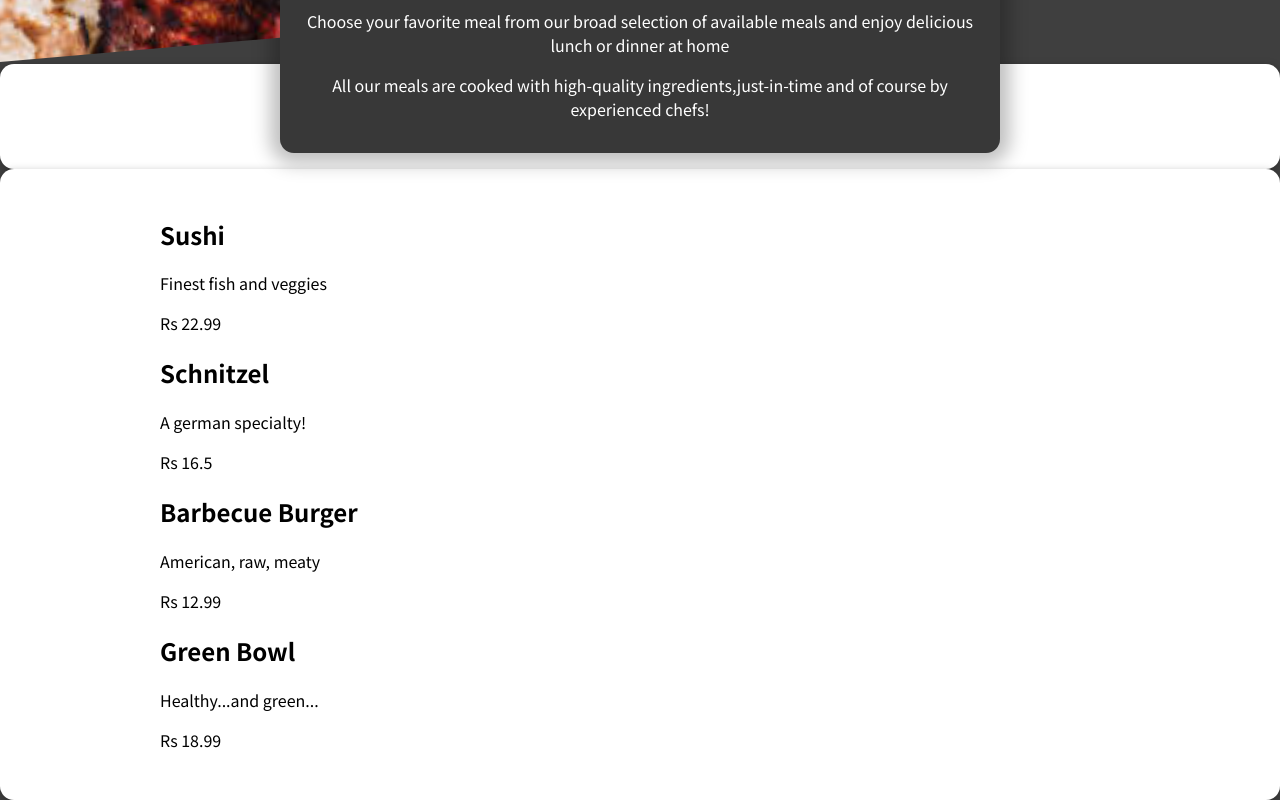
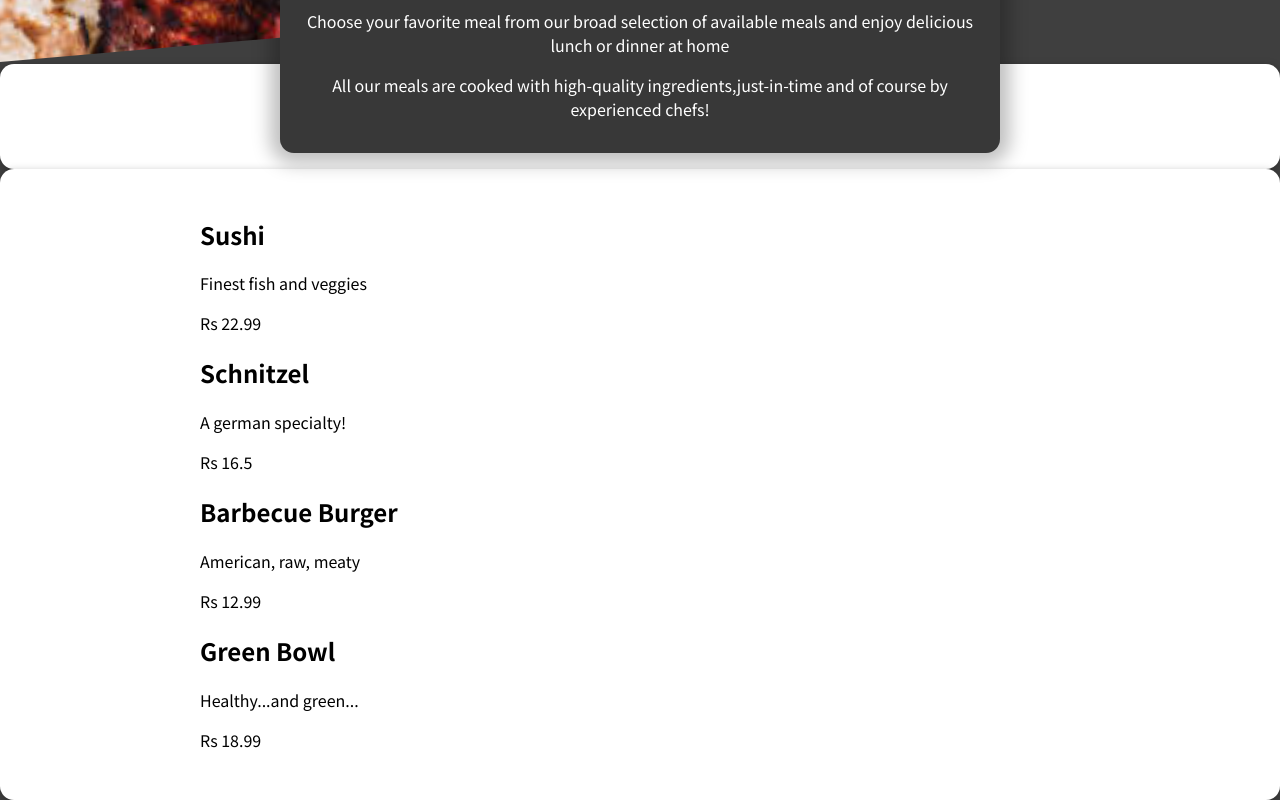
Before and after one commit to sravanisravs1/RestaurantWebsiteUsingReact, a React (Create React App) app: page / in a window 1280 px wide. Shown: the part 336-1136 px from the top of the page. Built offline with nearby package versions, Linux system fonts and the light colour scheme.

Commit message:
Added MealItemForm

```diff
--- a/src/Components/Meals/Meals/MealItems.js
+++ b/src/Components/Meals/Meals/MealItems.js
@@ -33,7 +33,7 @@ const MealItems = () => {
     return (
     <Card>
         <section className={classes.meals}>
-        <ul className={classes.mealsul}>
+        <ul >
             {DUMMY_MEALS.map(meals => <div>
                 <h2>{meals.name} </h2>
                 <p>{meals.description}</p>
```
